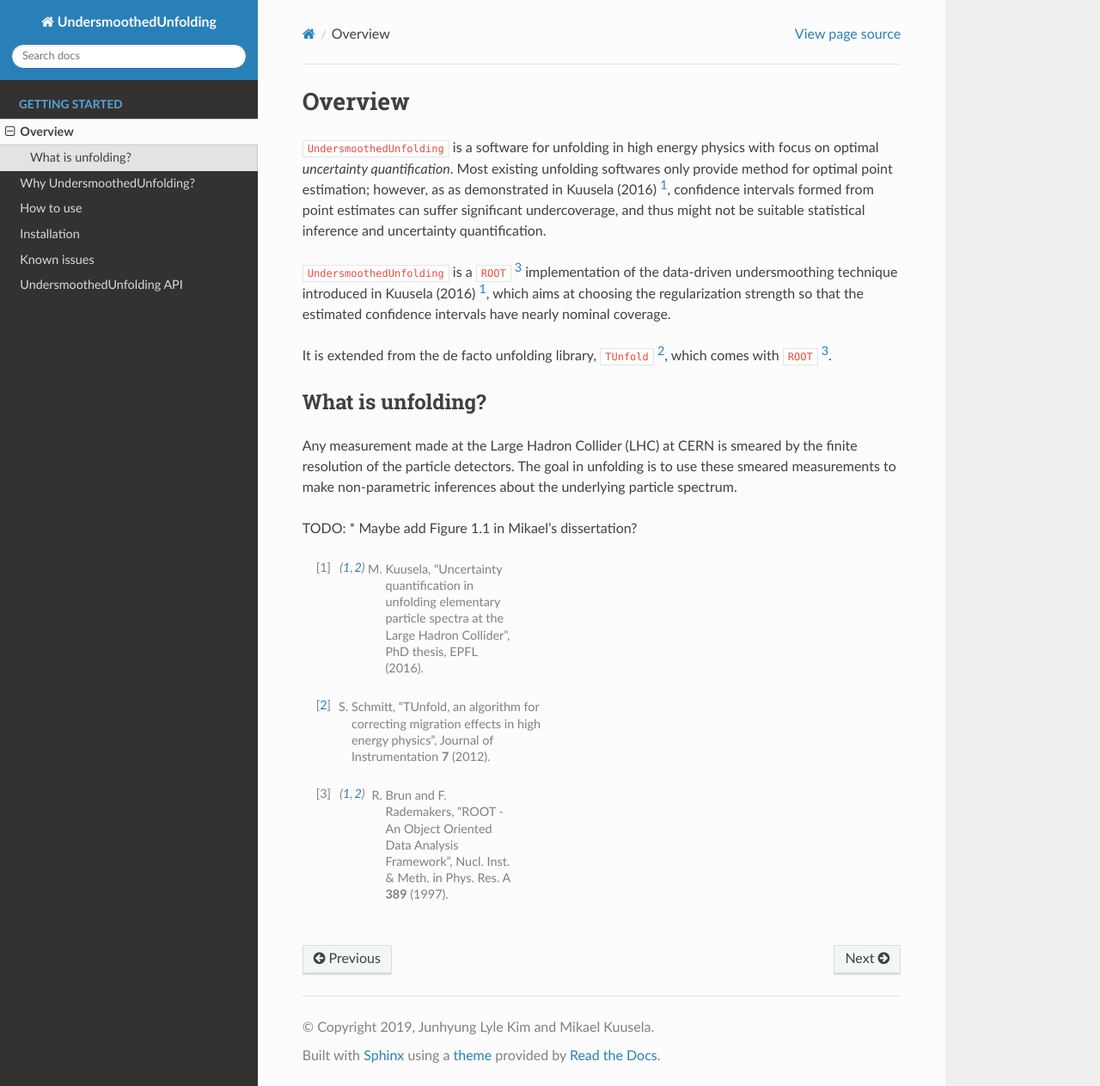
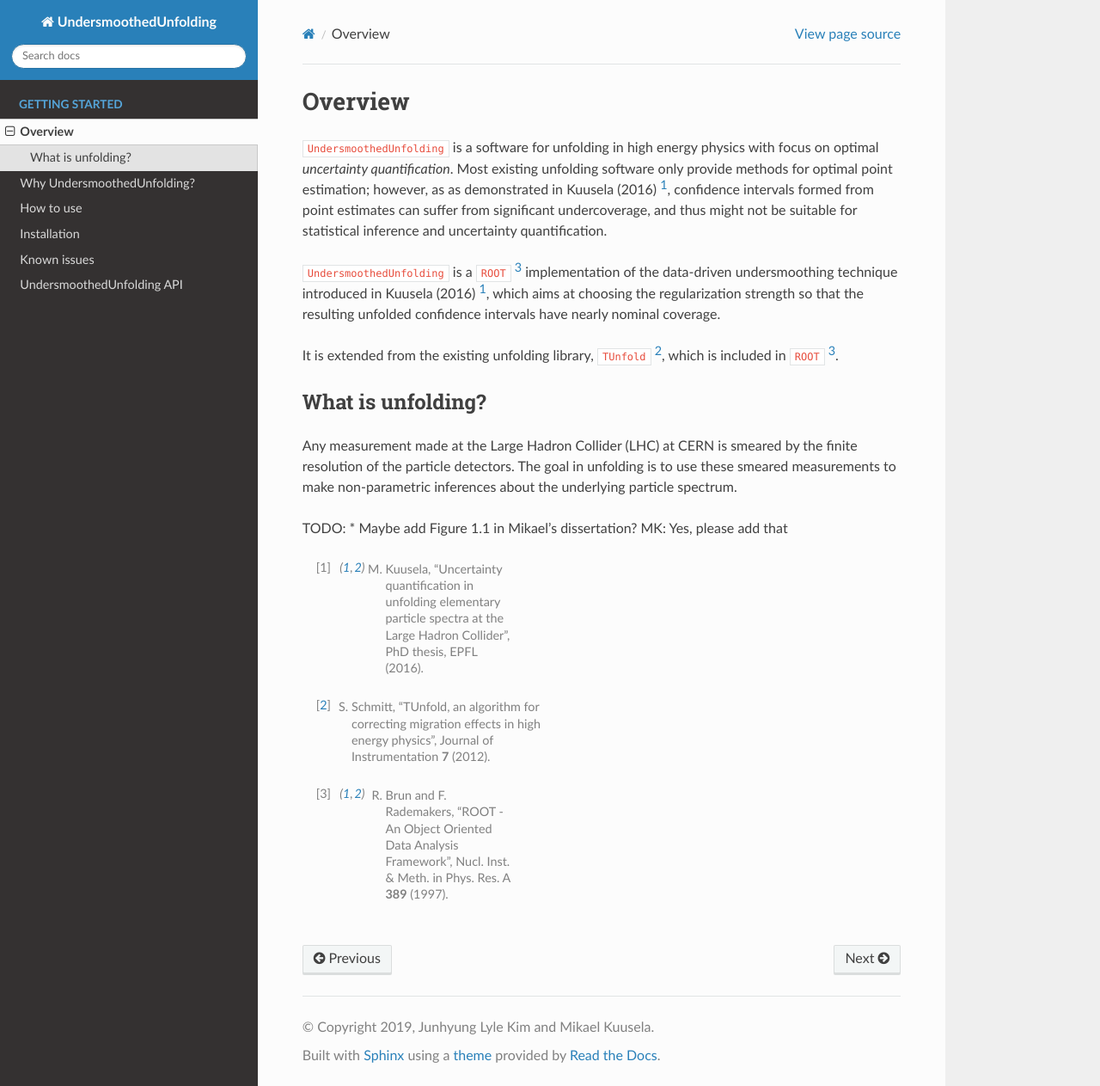
Before and after one commit to jlylekim/UndersmoothedUnfolding, a Sphinx documentation site: the page built from docs/source/overview.rst, in a window 1280 px wide and 1263 px high. Shown: the whole window at 86% size. Built offline with Sphinx 7.4.7 and the Read the Docs theme 2.0.0, drawn with Linux system fonts in a browser that asks for light colours.

Commit message:
Update overview.rst

```diff
--- a/docs/source/overview.rst
+++ b/docs/source/overview.rst
@@ -3,18 +3,18 @@ Overview
 ********
 
 ``UndersmoothedUnfolding`` is a software for unfolding in high energy physics with focus on
-optimal *uncertainty quantification*. Most existing unfolding softwares only provide
-method for optimal point estimation; however, as as demonstrated in Kuusela (2016) [1]_,
-confidence intervals formed from point estimates can suffer significant undercoverage,
-and thus might not be suitable statistical inference and uncertainty quantification.
+optimal *uncertainty quantification*. Most existing unfolding software only provide
+methods for optimal point estimation; however, as as demonstrated in Kuusela (2016) [1]_,
+confidence intervals formed from point estimates can suffer from significant undercoverage,
+and thus might not be suitable for statistical inference and uncertainty quantification.
 
 ``UndersmoothedUnfolding`` is a ``ROOT`` [3]_ implementation of the data-driven
 undersmoothing technique introduced in Kuusela (2016) [1]_, which aims at
-choosing the regularization strength so that the estimated confidence intervals have
+choosing the regularization strength so that the resulting unfolded confidence intervals have
 nearly nominal coverage.
 
-It is extended from the de facto unfolding library, ``TUnfold`` [2]_,
-which comes with ``ROOT`` [3]_.
+It is extended from the existing unfolding library, ``TUnfold`` [2]_,
+which is included in ``ROOT`` [3]_.
 
 ------------------
 What is unfolding?
@@ -26,7 +26,7 @@ unfolding is to use these smeared measurements to make non-parametric
 inferences about the underlying particle spectrum.
 
 TODO:
-* Maybe add Figure 1.1 in Mikael's dissertation?
+* Maybe add Figure 1.1 in Mikael's dissertation? MK: Yes, please add that
 
 
 
```
